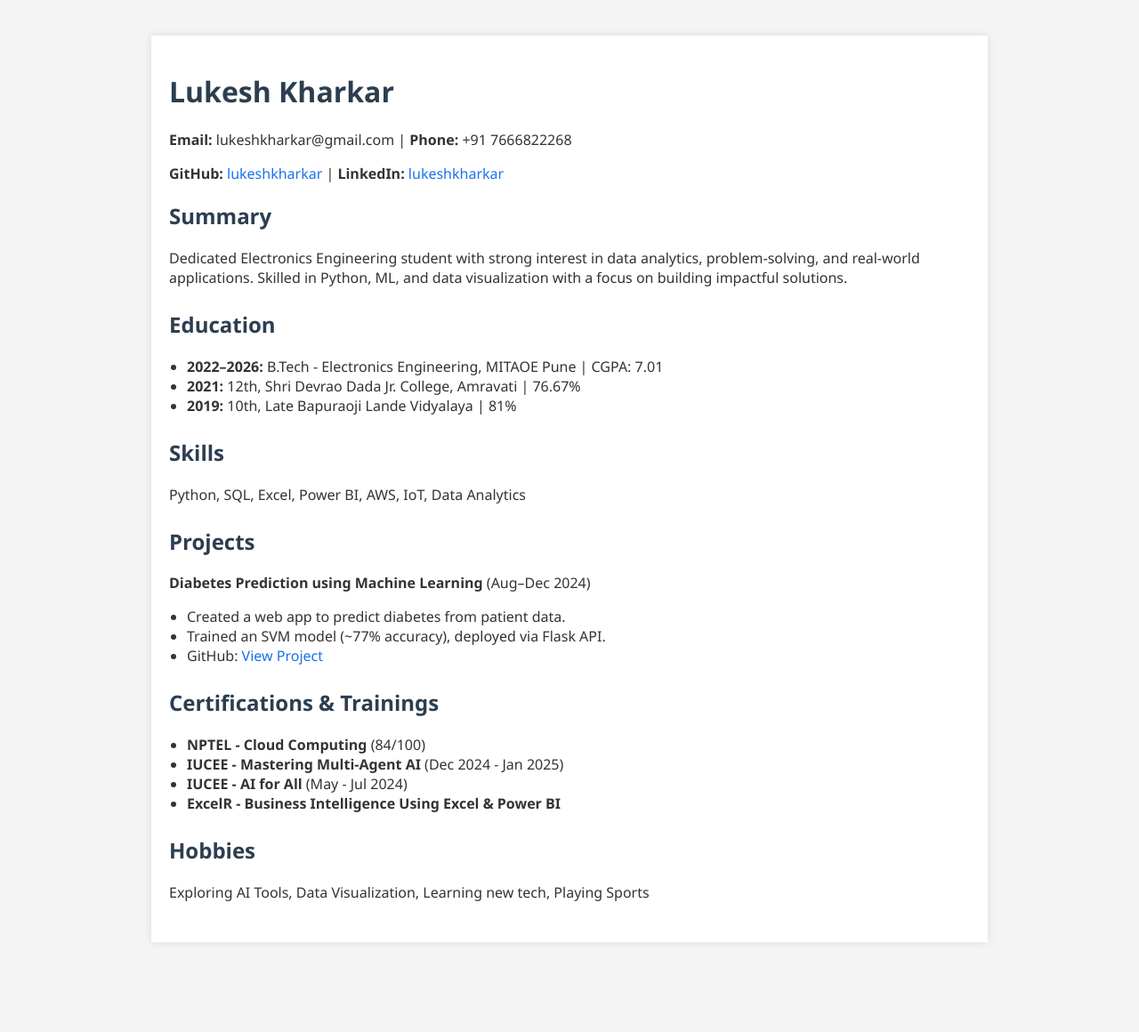
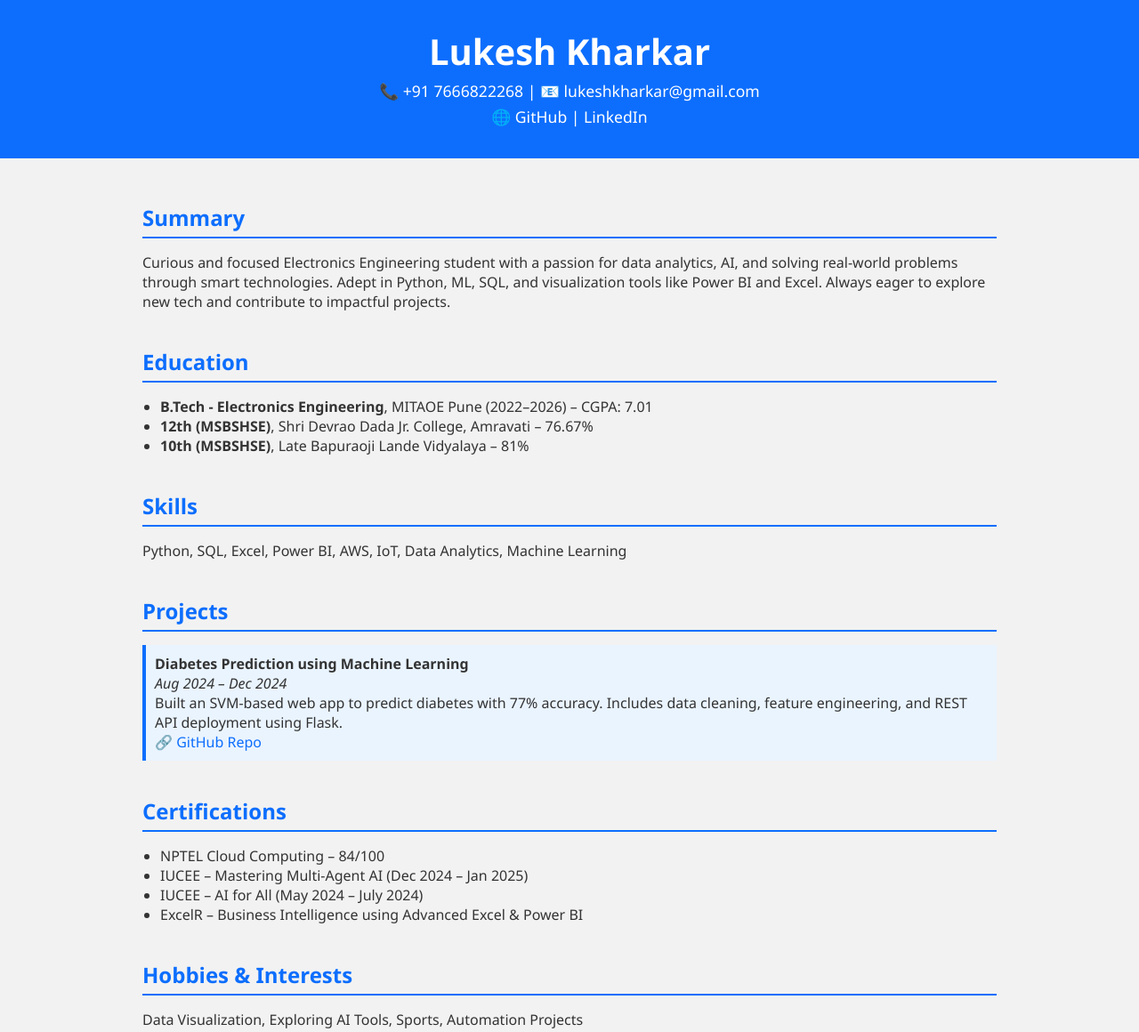
Before and after one commit to lukeshkharkar/lukesh-resume, a plain HTML site: page index.html in a window 1280 px wide. Shown: the whole page at 89% size. Before the commit the page ends 1099 px from the top, so only its background shows below. Drawn offline with Linux system fonts and the light colour scheme.

Commit message:
index.html

```diff
--- a/index.html
+++ b/index.html
@@ -1,89 +1,113 @@
 <!DOCTYPE html>
 <html lang="en">
 <head>
-  <meta charset="UTF-8">
-  <meta name="viewport" content="width=device-width, initial-scale=1.0">
+  <meta charset="UTF-8" />
+  <meta name="viewport" content="width=device-width, initial-scale=1.0"/>
   <title>Lukesh Kharkar - Resume</title>
   <style>
     body {
+      margin: 0;
       font-family: 'Segoe UI', sans-serif;
-      background-color: #f4f4f4;
+      background: #f2f2f2;
       color: #333;
+    }
+    header {
+      background-color: #0d6efd;
+      color: white;
+      padding: 30px 20px;
+      text-align: center;
+    }
+    header h1 {
       margin: 0;
-      padding: 0;
+      font-size: 2.5rem;
+    }
+    header p {
+      font-size: 1.1rem;
+      margin: 5px 0;
     }
     .container {
-      max-width: 900px;
-      margin: 40px auto;
-      padding: 20px;
-      background-color: #fff;
-      box-shadow: 0 0 10px rgba(0,0,0,0.1);
+      max-width: 960px;
+      margin: auto;
+      padding: 30px 20px;
     }
-    h1, h2 {
-      color: #2c3e50;
+    .section {
+      margin-bottom: 40px;
+    }
+    .section h2 {
+      color: #0d6efd;
+      border-bottom: 2px solid #0d6efd;
+      padding-bottom: 5px;
+      margin-bottom: 15px;
     }
     ul {
       padding-left: 20px;
     }
-    .section {
-      margin-bottom: 25px;
+    a {
+      color: #0d6efd;
+      text-decoration: none;
     }
-    a {
-      color: #1a73e8;
-      text-decoration: none;
+    a:hover {
+      text-decoration: underline;
+    }
+    .highlight {
+      background-color: #eaf4ff;
+      padding: 10px;
+      border-left: 4px solid #0d6efd;
+      margin-bottom: 10px;
     }
   </style>
 </head>
 <body>
+
+  <header>
+    <h1>Lukesh Kharkar</h1>
+    <p>📞 +91 7666822268 | 📧 <a href="mailto:lukeshkharkar@gmail.com" style="color:white;">lukeshkharkar@gmail.com</a></p>
+    <p>🌐 <a href="https://github.com/lukeshkharkar" target="_blank" style="color:white;">GitHub</a> | <a href="https://linkedin.com/in/lukeshkharkar" target="_blank" style="color:white;">LinkedIn</a></p>
+  </header>
+
   <div class="container">
-    <h1>Lukesh Kharkar</h1>
-    <p><strong>Email:</strong> lukeshkharkar@gmail.com | <strong>Phone:</strong> +91 7666822268</p>
-    <p><strong>GitHub:</strong> <a href="https://github.com/lukeshkharkar" target="_blank">lukeshkharkar</a> |
-       <strong>LinkedIn:</strong> <a href="https://www.linkedin.com/in/lukeshkharkar" target="_blank">lukeshkharkar</a></p>
-
     <div class="section">
       <h2>Summary</h2>
-      <p>Dedicated Electronics Engineering student with strong interest in data analytics, problem-solving, and real-world applications.
-         Skilled in Python, ML, and data visualization with a focus on building impactful solutions.</p>
+      <p>Curious and focused Electronics Engineering student with a passion for data analytics, AI, and solving real-world problems through smart technologies. Adept in Python, ML, SQL, and visualization tools like Power BI and Excel. Always eager to explore new tech and contribute to impactful projects.</p>
     </div>
 
     <div class="section">
       <h2>Education</h2>
       <ul>
-        <li><strong>2022–2026:</strong> B.Tech - Electronics Engineering, MITAOE Pune | CGPA: 7.01</li>
-        <li><strong>2021:</strong> 12th, Shri Devrao Dada Jr. College, Amravati | 76.67%</li>
-        <li><strong>2019:</strong> 10th, Late Bapuraoji Lande Vidyalaya | 81%</li>
+        <li><strong>B.Tech - Electronics Engineering</strong>, MITAOE Pune (2022–2026) – CGPA: 7.01</li>
+        <li><strong>12th (MSBSHSE)</strong>, Shri Devrao Dada Jr. College, Amravati – 76.67%</li>
+        <li><strong>10th (MSBSHSE)</strong>, Late Bapuraoji Lande Vidyalaya – 81%</li>
       </ul>
     </div>
 
     <div class="section">
       <h2>Skills</h2>
-      <p>Python, SQL, Excel, Power BI, AWS, IoT, Data Analytics</p>
+      <p>Python, SQL, Excel, Power BI, AWS, IoT, Data Analytics, Machine Learning</p>
     </div>
 
     <div class="section">
       <h2>Projects</h2>
-      <p><strong>Diabetes Prediction using Machine Learning</strong> (Aug–Dec 2024)</p>
+      <div class="highlight">
+        <strong>Diabetes Prediction using Machine Learning</strong><br/>
+        <em>Aug 2024 – Dec 2024</em><br/>
+        Built an SVM-based web app to predict diabetes with 77% accuracy. Includes data cleaning, feature engineering, and REST API deployment using Flask.<br/>
+        🔗 <a href="https://github.com/lukeshkharkar/diabetes-prediction-web-app" target="_blank">GitHub Repo</a>
+      </div>
+    </div>
+
+    <div class="section">
+      <h2>Certifications</h2>
       <ul>
-        <li>Created a web app to predict diabetes from patient data.</li>
-        <li>Trained an SVM model (~77% accuracy), deployed via Flask API.</li>
-        <li>GitHub: <a href="https://github.com/lukeshkharkar/diabetes-prediction-web-app" target="_blank">View Project</a></li>
+        <li>NPTEL Cloud Computing – 84/100</li>
+        <li>IUCEE – Mastering Multi-Agent AI (Dec 2024 – Jan 2025)</li>
+        <li>IUCEE – AI for All (May 2024 – July 2024)</li>
+        <li>ExcelR – Business Intelligence using Advanced Excel & Power BI</li>
       </ul>
     </div>
 
     <div class="section">
-      <h2>Certifications & Trainings</h2>
-      <ul>
-        <li><strong>NPTEL - Cloud Computing</strong> (84/100)</li>
-        <li><strong>IUCEE - Mastering Multi-Agent AI</strong> (Dec 2024 - Jan 2025)</li>
-        <li><strong>IUCEE - AI for All</strong> (May - Jul 2024)</li>
-        <li><strong>ExcelR - Business Intelligence Using Excel & Power BI</strong></li>
-      </ul>
-    </div>
-
-    <div class="section">
-      <h2>Hobbies</h2>
-      <p>Exploring AI Tools, Data Visualization, Learning new tech, Playing Sports</p>
+      <h2>Hobbies & Interests</h2>
+      <p>Data Visualization, Exploring AI Tools, Sports, Automation Projects</p>
     </div>
   </div>
 </body>
```
